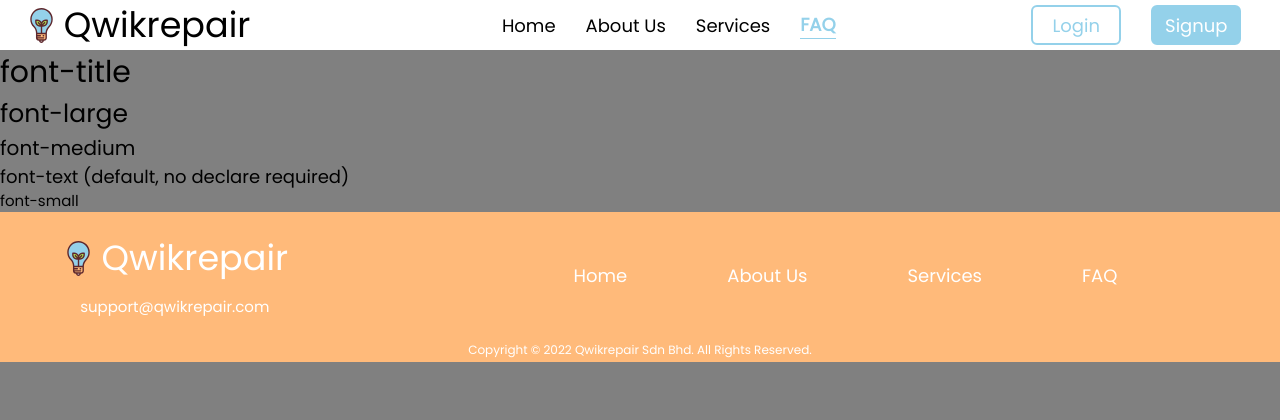
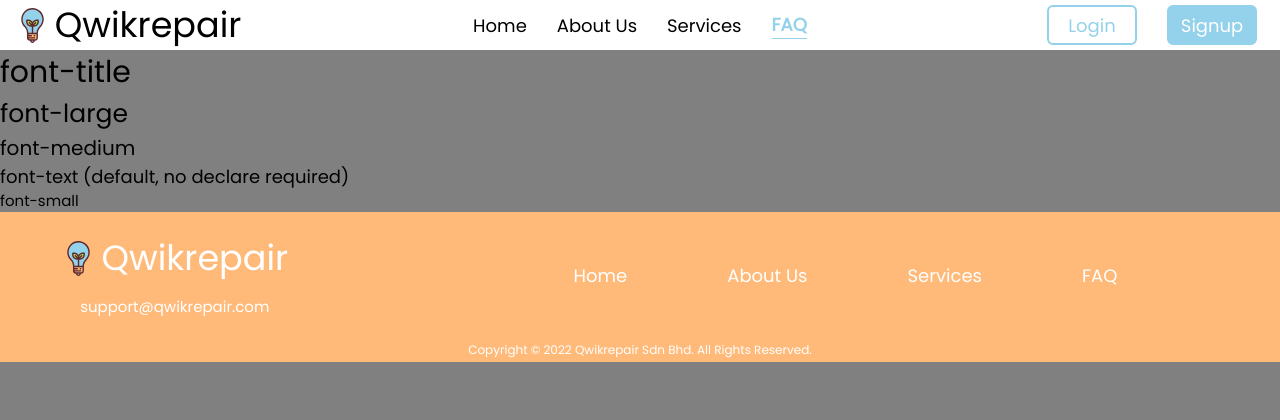
Before and after one commit to 0xYudhishthra/qwikrepair.com, a PHP site: page /faq.php in a window 1280 px wide. Shown: the top 420 px of the page. Run offline with PHP 8.4, Linux system fonts and the light colour scheme.

Commit message:
nav bar reposition

```diff
--- a/css/general.css
+++ b/css/general.css
@@ -28,11 +28,6 @@ body * {
 
 a, a:hover {
     color: inherit;
-}
-
-.logo {
-    align-items: center;
-    grid-column: 2 / 3;
 }
 
 .logo .logo-svg {
--- a/css/navbar.css
+++ b/css/navbar.css
@@ -5,12 +5,20 @@
     width: 100vw;
     height: 50px;
     display: grid;
-    grid-template-columns: repeat(20, auto);
+    grid-template-columns: repeat(20, 5vw);
     grid-template-rows: 100%;
 }
 
+.navbar * {
+    justify-content: center;
+}
+
+.logo {
+    grid-column: 1 / 5;
+}
+
 .navbar .btn-navigation {
-    grid-column: 12 / 15;
+    grid-column: 8 / 14;
 }
 
 .navbar .btn-navigation * {
@@ -25,7 +33,7 @@
 }
 
 .navbar .btn-access {
-    grid-column: 19 / 20;
+    grid-column: 17 / -1;
     display: grid;
     grid-template-columns: repeat(2, auto);
 }
```
